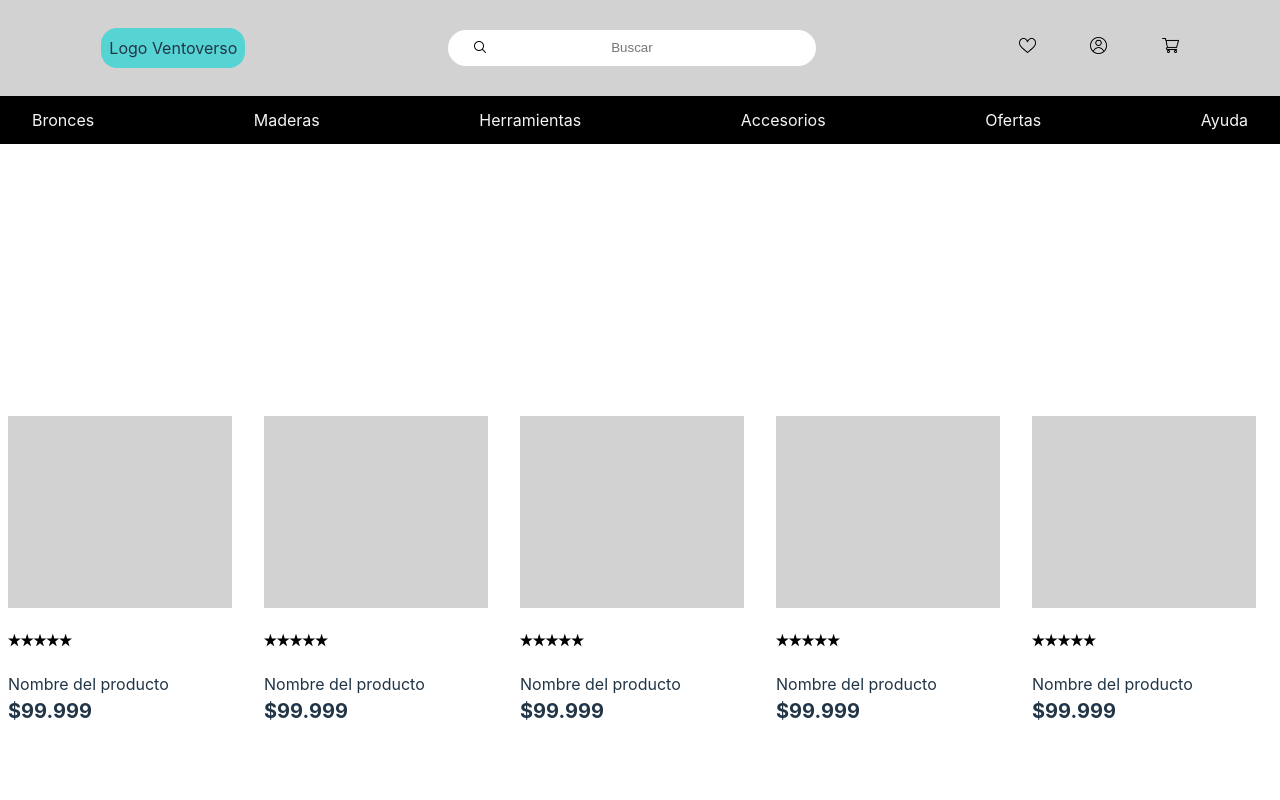
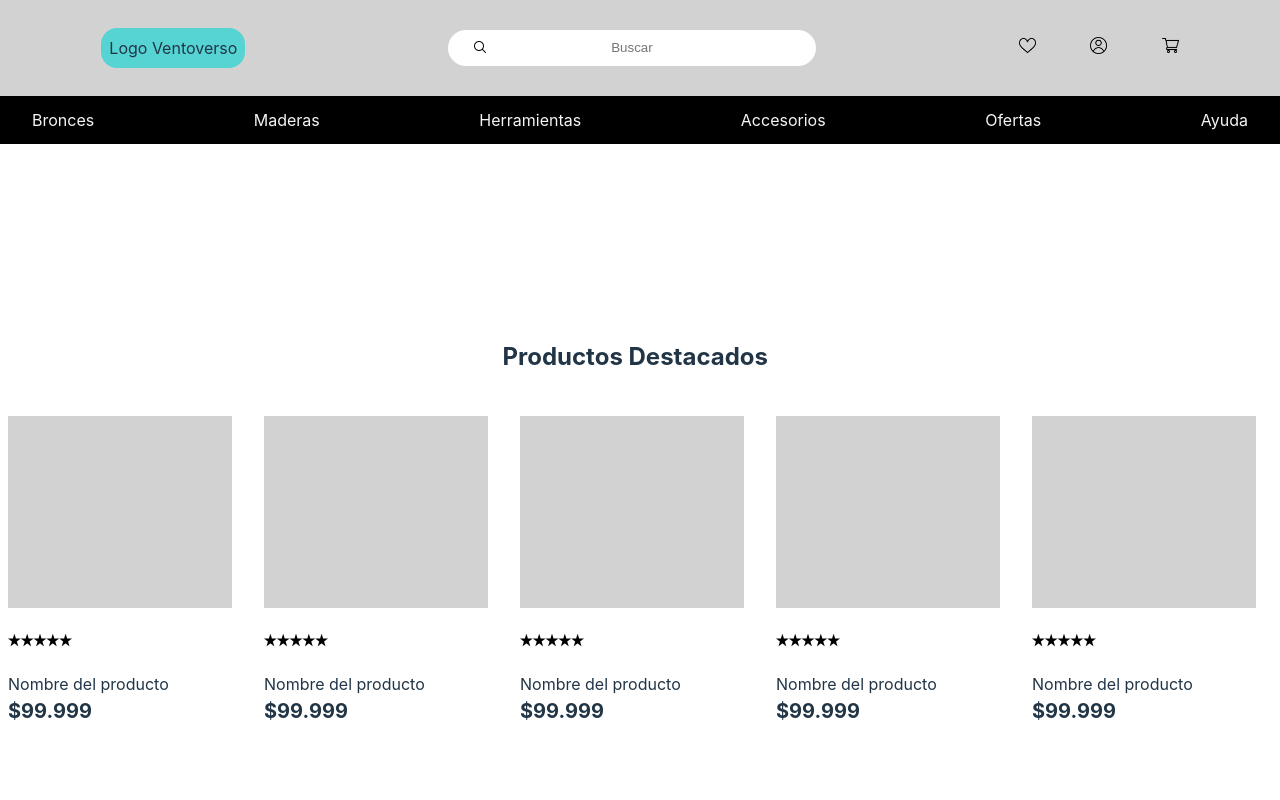
Before and after one commit to jrivas0710/Ventoverso, a React (Vite) app: page / in a window 1280 px wide. Shown: the top 800 px of the page. Built offline with nearby package versions, Linux system fonts and the light colour scheme.

Commit message:
agregue texto de productos destacados

```diff
--- a/src/Header.css
+++ b/src/Header.css
@@ -104,5 +104,3 @@ html {
 
 
 /*   ////////////////////////////////////////////////////////////////////////////////////////////////////////////// */
-
-/* MAIN  */
--- a/src/ProductosDestacados.css
+++ b/src/ProductosDestacados.css
@@ -4,8 +4,8 @@
     grid-area: section2;
     display: flex;
     width: 100%;
-
     justify-content: space-around;
+    position: relative;
 
 
 }
@@ -48,3 +48,9 @@
     display: flex;
     flex-direction: column;
 }
+
+.texto-productos-destacados{
+    position: absolute;
+    bottom: 105%;
+    right: 40%;
+}
--- a/src/ProductosDestacados.jsx
+++ b/src/ProductosDestacados.jsx
@@ -9,9 +9,10 @@ export const Destacados = () => {
             <div className='productos-destacados'>
 
 
-
+            {/* todo esto sera luego un solo componente que se renderizara con map  */}
 
                 <div>
+                    <h2 className='texto-productos-destacados'>Productos Destacados</h2>
                     <div className='producto'></div>
                     <div className='nombre-precio-ranking'>
                         <img src="images/estrellas.png" alt="ranking" className='ranking' />
```
